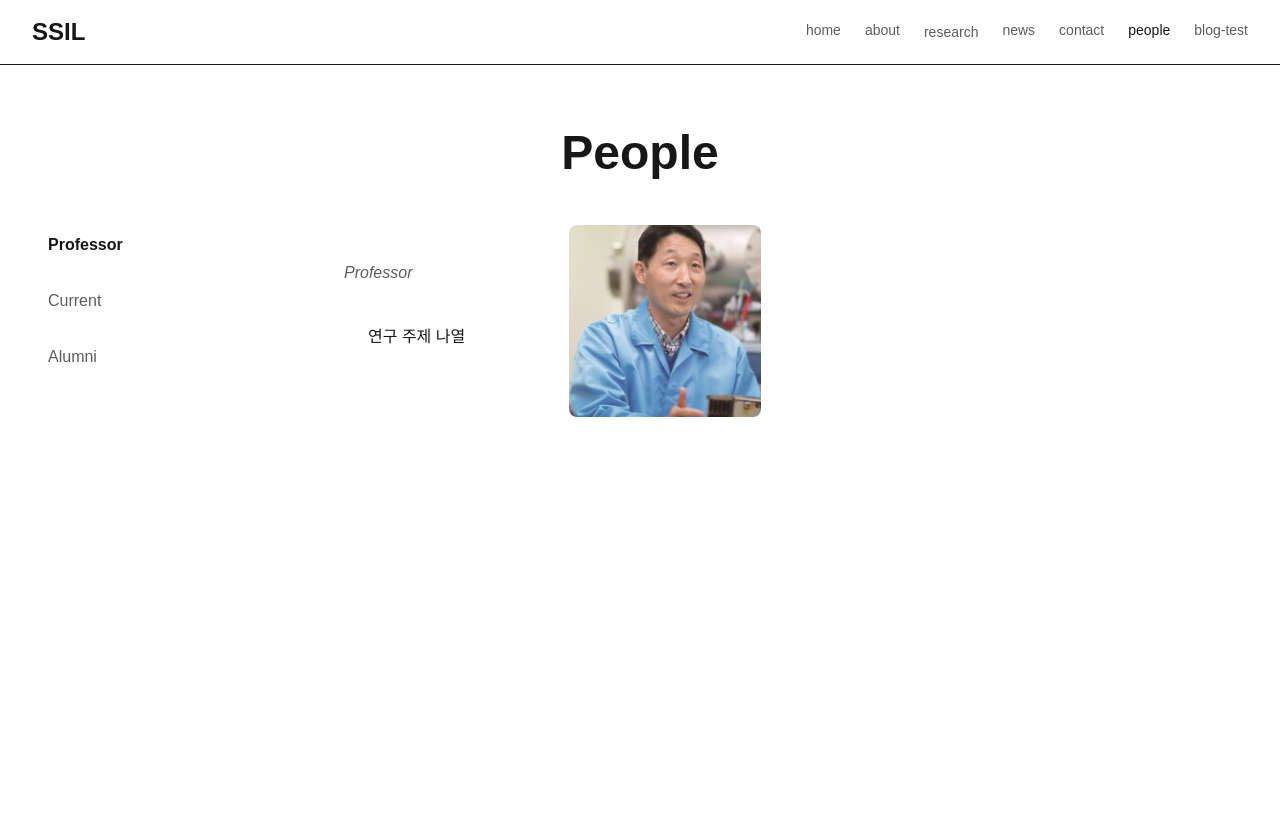
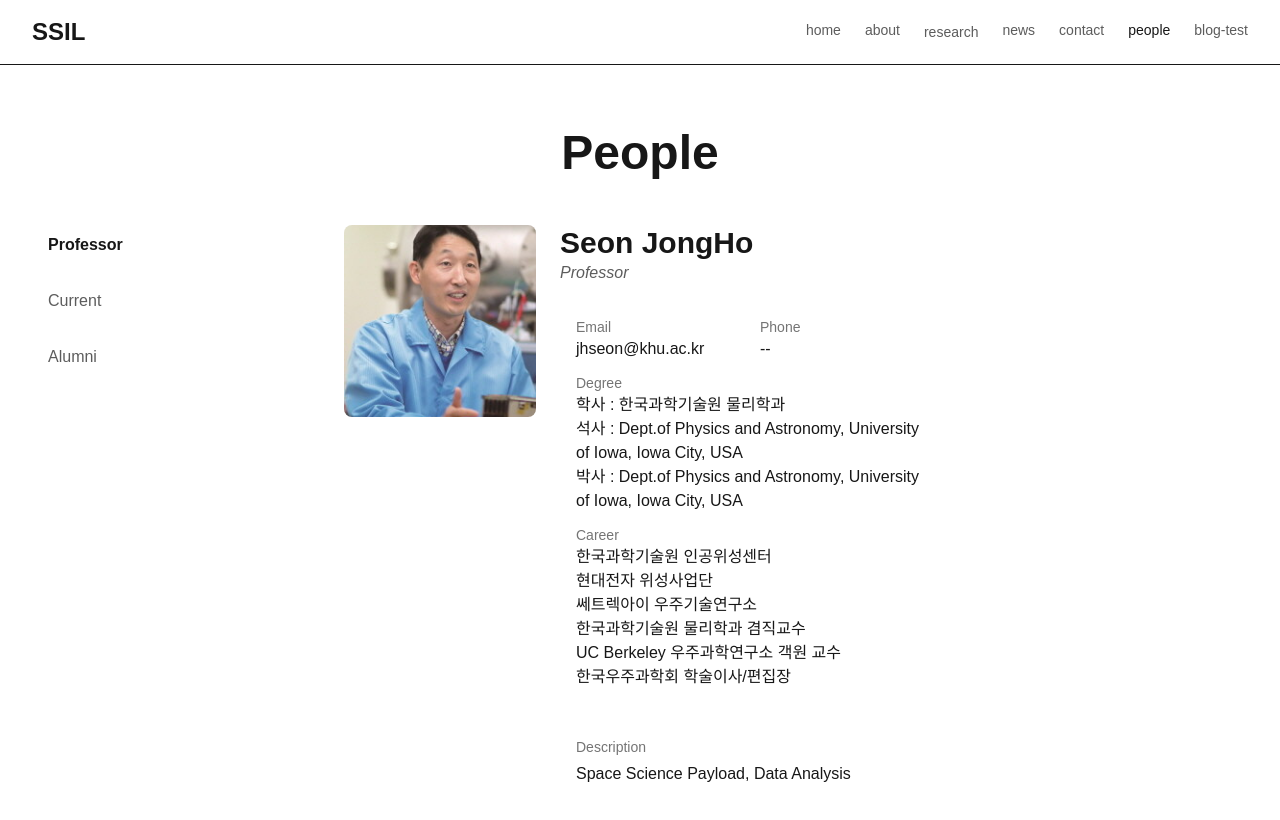
Before and after one commit to Chocobone/ummanchu, a Next.js app: page /people in a window 1280 px wide. Shown: the top 820 px of the page. Built offline with nearby package versions, Linux system fonts and the light colour scheme.

Commit message:
feat: 사람 개인정보 추가

```diff
--- a/src/app/people/page.tsx
+++ b/src/app/people/page.tsx
@@ -4,30 +4,64 @@
 import Header from "@/components/Header";
 import React, { useState } from "react";
 
-// 예시 데이터 (실제 프로필 데이터로 교체하세요)
-const peopleData = {
+// 공통 프로필 타입(비어 있으면 -- 표기)
+type Profile = {
+  name: string;
+  position: string;
+  description?: string;
+  email?: string;
+  phonenumber?: string;
+  degree?: string;
+  career?: string;
+  image?: string;
+};
+
+// 예시 데이터
+const peopleData: Record<"Professor" | "Current" | "Alumni", Profile[]> = {
   Professor: [
     {
       name: "Seon JongHo",
       position: "Professor",
-      description: "연구 주제 나열",
+      description: "Space Science Payload, Data Analysis",
+      email: "jhseon@khu.ac.kr",
+      degree:
+        "학사 : 한국과학기술원 물리학과\n  석사 : Dept.of Physics and Astronomy, University of Iowa, Iowa City, USA\n  박사 : Dept.of Physics and Astronomy, University of Iowa, Iowa City, USA",
+      career:
+        "한국과학기술원 인공위성센터\n 현대전자 위성사업단\n 쎄트렉아이 우주기술연구소\n 한국과학기술원 물리학과 겸직교수\n UC Berkeley 우주과학연구소 객원 교수\n 한국우주과학회 학술이사/편집장",
       image: "/images/professor.png",
     },
   ],
   Current: [
     {
-      name: "Kim YoungHee",
-      position: "PhD Student",
-      description: "머하는지 등",
+      name: "Go-Woon Na",
+      position: "Research Professor",
+      description: "Digital electronics, Particle detector, Space weather",
       image: "/images/current1.png",
+      email: "gwna@khu.ac.kr",
+      degree: "Ewha Womans University (2016)"
+    },
+    {
+    name: "Beom-Su An",
+    position: "Master Course",
+    email:"bumsuan@khu.ac.kr",
+    description:"Particle detector, Digital electronics, Space weather"
+
+    },
+    {
+    name: "Min-Hyuk Oh",
+    position: "Master Course",
+    email:"alsgur0108@khu.ac.kr",
+    description:"Particle detector, Digital electronics, Space weather"
+
     },
     {
       name: "Kim Seung Jin",
       position: "Master Student",
-      description: "Coding",
+      description: "Particle detector, Digital electronics, Space weather",
+      email: "kimsungjin00@khu.ac.kr",
+      phonenumber: " ",
       image: "/images/current2.png",
     },
-    // …추가 현직 연구원…
   ],
   Alumni: [
     {
@@ -36,17 +70,19 @@ const peopleData = {
       description: "졸업 후 진로 등",
       image: "/images/alumni1.png",
     },
-    // …추가 동문…
   ],
 };
 
 export default function PeoplePage() {
   const tabs = ["Professor", "Current", "Alumni"] as const;
-  const [selectedTab, setSelectedTab] = useState<typeof tabs[number]>(
+  const [selectedTab, setSelectedTab] = useState<(typeof tabs)[number]>(
     tabs[0]
   );
 
   const profiles = peopleData[selectedTab];
+
+  // 공백/미기재 시 "--"로 보이도록
+  const F = (v?: string) => (v && v.trim() ? v.trim() : "--");
 
   return (
     <div className="min-h-screen bg-gradient-to-b from-background to-secondary/20">
@@ -79,33 +115,74 @@ export default function PeoplePage() {
             </nav>
 
             {/* 2) 중앙 칸: profiles 리스트 (col-span-2) */}
-            <div className="col-span-2 space-y-8 overflow-y-auto">
+            <div className="col-span-2 space-y-10 overflow-y-auto">
               {profiles.map((profile, i) => (
-                <div
+                <section
                   key={i}
-                  className="flex flex-col lg:flex-row items-center lg:items-start space-y-6 lg:space-y-0 lg:space-x-8"
+                  className="flex flex-col lg:flex-row items-start gap-6"
                 >
-                  {/* 텍스트 블록 */}
-                  <div>
-                    <h2 className="text-2xl lg:text-3xl font-bold text-white">
-                      {profile.name}
-                    </h2>
-                    <p className="text-foreground/70 italic mb-4">
-                      {profile.position}
-                    </p>
-                    <div className="bg-card/20 p-6 rounded-lg">
-                      <p>{profile.description}</p>
+                  {/* 이미지 */}
+                  <div className="flex-shrink-0 self-center lg:self-start">
+                    {/* 이미지 없으면 기본 플레이스홀더 */}
+                    <img
+                      src={profile.image || "/images/placeholder.png"}
+                      alt={profile.name}
+                      className="w-40 h-40 lg:w-48 lg:h-48 rounded-lg object-cover bg-muted"
+                    />
+                  </div>
+
+                  {/* 텍스트 */}
+                  <div className="flex-1 space-y-4">
+                    <div>
+                      <h2 className="text-2xl lg:text-3xl font-bold">
+                        {profile.name}
+                      </h2>
+                      <p className="text-foreground/70 italic">
+                        {F(profile.position)}
+                      </p>
+                    </div>
+
+                    {/* 상세 필드: Professor 기준 포맷 (다른 탭도 동일 포맷, 미기재는 --) */}
+                    <div className="bg-card/30 rounded-lg p-4">
+                      <dl className="grid grid-cols-1 sm:grid-cols-2 gap-x-6 gap-y-3">
+                        <div>
+                          <dt className="text-sm text-foreground/60">Email</dt>
+                          <dd className="font-medium">
+                            {F(profile.email)}
+                          </dd>
+                        </div>
+                        <div>
+                          <dt className="text-sm text-foreground/60">Phone</dt>
+                          <dd className="font-medium">
+                            {F(profile.phonenumber)}
+                          </dd>
+                        </div>
+                        <div className="sm:col-span-2">
+                          <dt className="text-sm text-foreground/60">Degree</dt>
+                          <dd className="font-medium whitespace-pre-line">
+                            {F(profile.degree)}
+                          </dd>
+                        </div>
+                        <div className="sm:col-span-2">
+                          <dt className="text-sm text-foreground/60">Career</dt>
+                          <dd className="font-medium whitespace-pre-line">
+                            {F(profile.career)}
+                          </dd>
+                        </div>
+                      </dl>
+                    </div>
+
+                    {/* 설명: 줄글로 아래 표시 */}
+                    <div className="bg-card/20 p-4 rounded-lg">
+                      <h3 className="text-sm text-foreground/60 mb-1">
+                        Description
+                      </h3>
+                      <p className="leading-relaxed">
+                        {F(profile.description)}
+                      </p>
                     </div>
                   </div>
-                  {/* 이미지 블록 */}
-                  <div className="flex-shrink-0">
-                    <img
-                      src={profile.image}
-                      alt={profile.name}
-                      className="w-48 h-48 rounded-lg object-cover"
-                    />
-                  </div>
-                </div>
+                </section>
               ))}
             </div>
 
```
